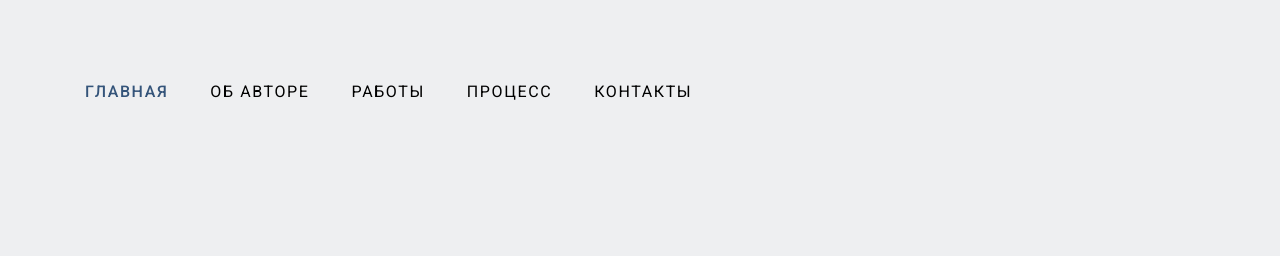
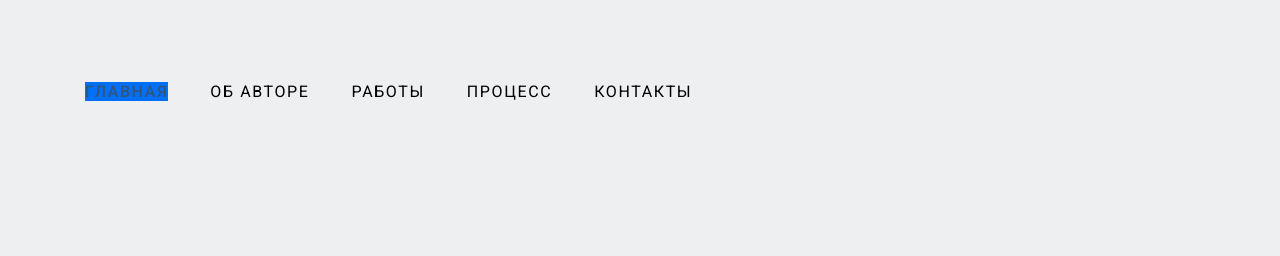
Before and after one commit to ral1an/simple_site, a plain HTML site: page index.html in a window 1280 px wide. In both pictures the pointer is over the link "ГЛАВНАЯ". Shown: the top 256 px of the page. Drawn offline with Linux system fonts and the light colour scheme.

Commit message:
added hover navigation

```diff
--- a/styles/style.css
+++ b/styles/style.css
@@ -40,6 +40,10 @@ header {
 
 .navigation-link:nth-last-child(1) {
     margin-right: 0px;
+}
+
+.navigation-link:hover {
+    background-color: #0170f7;
 }
 
 .active {
```
